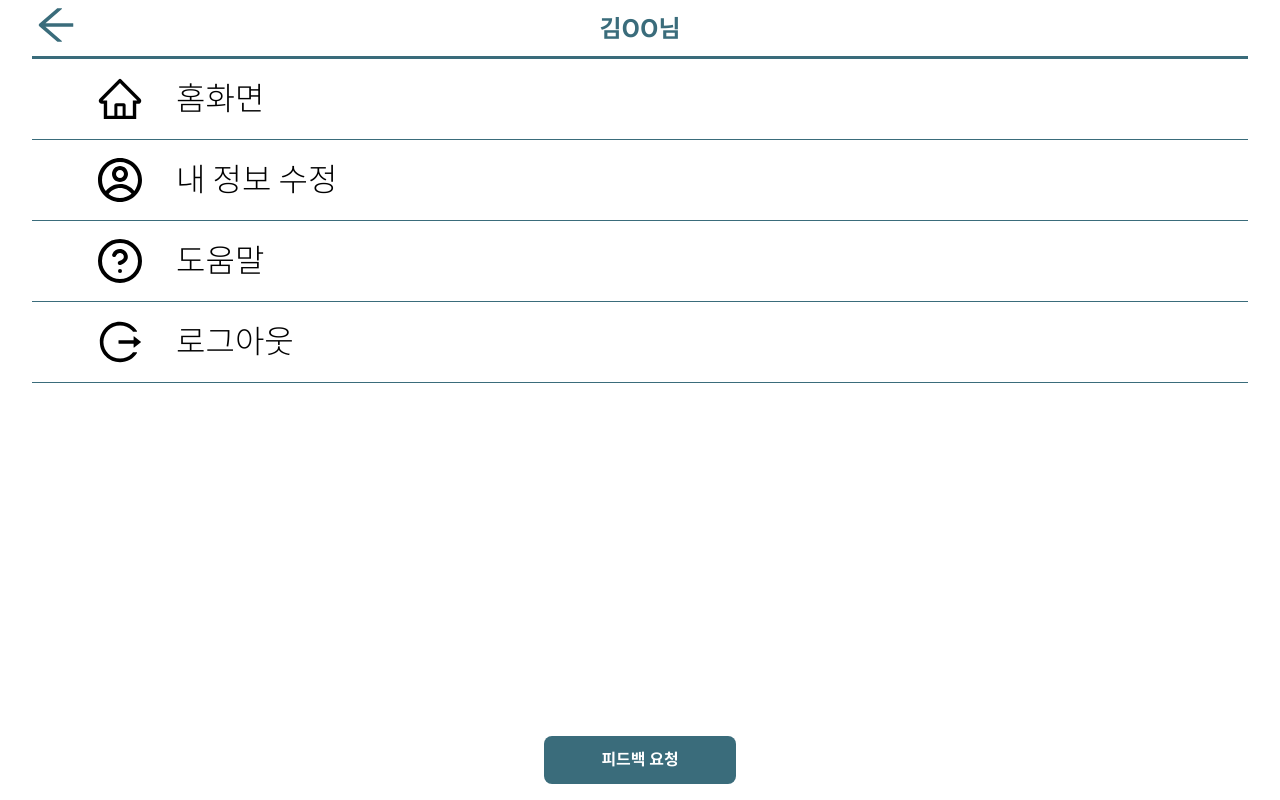
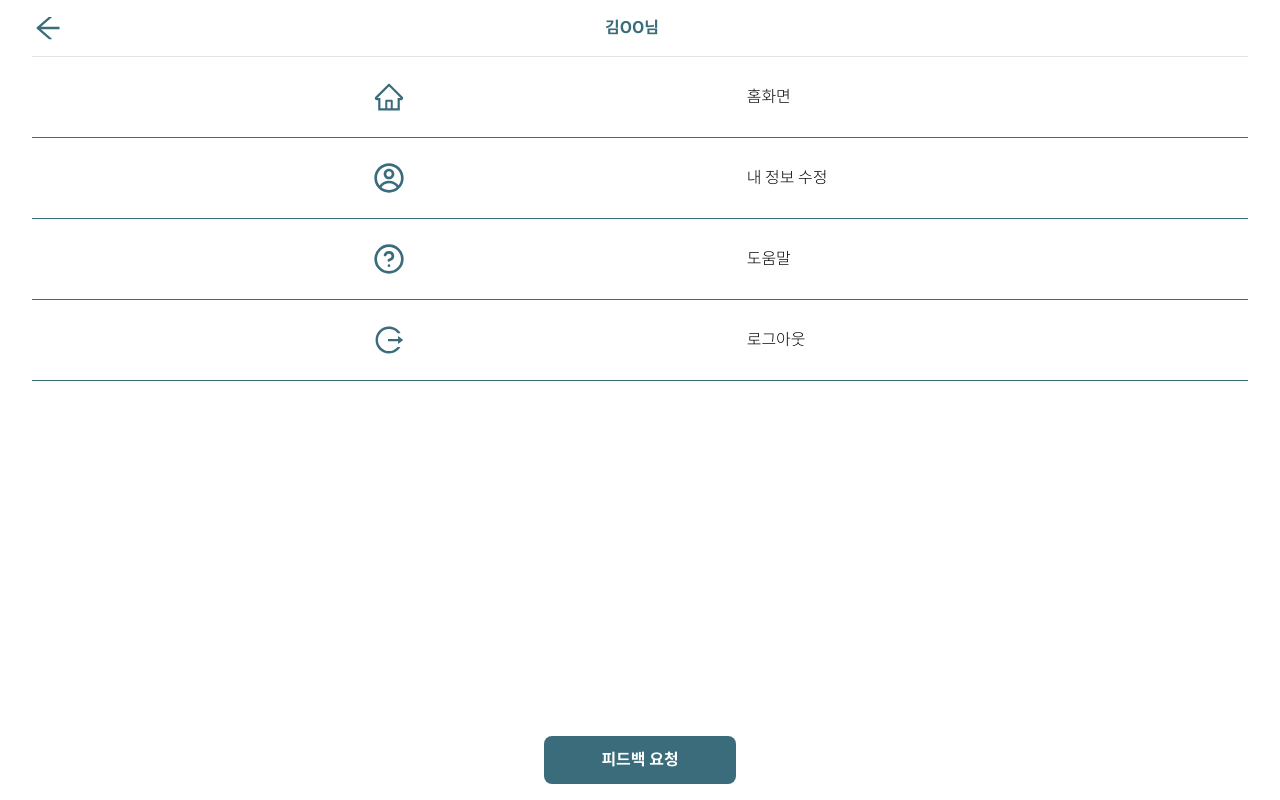
Before and after one commit to Gukss/GRISEFront, a React (Create React App) app in the folder grise/: page /ConsultRequest in a window 1280 px wide. Both pictures are taken after a click on the icon 1206 px from the left and 30 px from the top of the page. Built offline with nearby package versions, Linux system fonts and the light colour scheme.

Commit message:
1. 사이드바 디자인 변경 2. 상담 요청에 유효성 검사 추가   2.1 제목이랑 본문 둘 중 하나 안 채워 졌을 때 어떻게 나타낼지 정하기

```diff
--- a/grise/src/Pages/ConsultPage/Footer.jsx
+++ b/grise/src/Pages/ConsultPage/Footer.jsx
@@ -62,7 +62,7 @@ const Footer = () => {
           <input
             type="text"
             placeholder="피드백을 입력해주세요."
-            style={{ height: "100%", width: "75%", border: "none", flex: "1" }}
+            style={{ height: "100%", width: "75%", border: "none", flex: "1", }}
             onChange={(e) => {
               getComment(e);
             }}
--- a/grise/src/Pages/ConsultRequestPage/ConsultRequestPage.jsx
+++ b/grise/src/Pages/ConsultRequestPage/ConsultRequestPage.jsx
@@ -1,15 +1,32 @@
-import React,{useState} from "react";
+import React,{useState, useCallback} from "react";
 import styled from 'styled-components';
 import NavBar from '../NavBar'
 
 const ConsultRequestPage = ()=>{
   const [title, setTitle] = useState('');
   const [content,setContent] = useState('');
+  const [isTitle, setIsTitle] = useState(false);
+  const [isContent, setIsContent] = useState(false);
   const [postfiles, setPostfiles] = useState({
     file: [],
     previewURL: "",
   });
   const [fileName,setFileName] = useState('');
+
+	//제목 검사
+	const onChangeTitle = useCallback((e) => {
+		setTitle(e.target.value);
+		if (e.target.value.length > 2) {
+			setIsTitle(true);
+		};
+	})
+	//본문 검사
+	const onChangeContent = useCallback((e) => {
+		setContent(e.target.value);
+		if (e.target.value.length > 5) {
+			setIsContent(true);
+		};
+	})
 
   const uploadFile = (e) => {
     e.stopPropagation();
@@ -29,7 +46,14 @@ const ConsultRequestPage = ()=>{
     }
   };
 
-  const summitConsult = ()=>{
+	//제목이랑 본문 둘 중 하나 안 채워 졌을 때 어떻게 나타낼지 정하기
+  const summitConsult = () => {
+		if (isTitle && isContent) {
+			console.log("정상 제출");
+		}
+		else {
+			console.log("비정상 제출");
+		}
     const consult = {
       "request_consult":{
         "title": title,
@@ -39,33 +63,35 @@ const ConsultRequestPage = ()=>{
       }
     }
     console.log(consult);
-  }
+  };
+
   return (
     <Wrap>
-      <NavBar/>
+      <NavBar />
       <Title>제목</Title>
       <Input
-        type='text'
+        type="text"
         placeholder="제목을 입력해 주세요"
-        onChange={(e)=>{setTitle(e.target.value)}}
+        onChange={onChangeTitle}
       ></Input>
       <Title>본문</Title>
       <TextArea
         placeholder="피드백 받고 싶은 내용을 입력해 주세요"
-        onChange={(e)=>{setContent(e.target.value)}}/>
-      <div style={{width:'100%',height:'4.5rem'}}>
+        onChange={onChangeContent}
+      />
+      <div style={{ width: "100%", height: "4.5rem" }}>
         <Title>영상 업로드</Title>
-        <div style={{height:'2rem',display:'flex'}}>
+        <div style={{ height: "2rem", display: "flex" }}>
           <VideoInput htmlFor="input-file">업로드</VideoInput>
           <input
             id="input-file"
             type="file"
-            accept= "video/*"
-            name={'filename'}
-            style={{display:'none'}}
+            accept="video/*"
+            name={"filename"}
+            style={{ display: "none" }}
             onChange={uploadFile}
           />
-          <FileName >{fileName}</FileName>
+          <FileName>{fileName}</FileName>
         </div>
       </div>
 
--- a/grise/src/Pages/SideBar/SideBarContainer.jsx
+++ b/grise/src/Pages/SideBar/SideBarContainer.jsx
@@ -9,7 +9,7 @@ const SideBarContainer = forwardRef((props,ref)=> {
     return (
         <Contianer ref = {ref}>
             <SideBarHeader>
-                <CloseBtn onClick={onClickCloseBtn}><AiOutlineArrowLeft style={{width:'3rem',height:'3rem'}}></AiOutlineArrowLeft></CloseBtn>
+                <CloseBtn onClick={onClickCloseBtn}><AiOutlineArrowLeft style={{width:'2rem',height:'2rem'}}></AiOutlineArrowLeft></CloseBtn>
                 <Name>김OO님</Name>
                 <span style={{width:'3rem'}} />
             </SideBarHeader>
@@ -20,14 +20,15 @@ const SideBarContainer = forwardRef((props,ref)=> {
 
 const CloseBtn = styled.span`
     color:#3A6C7B;
-    width: 3rem;
+    display: flex;
+		align-items: center;
 `
 
 const Name = styled.span`
   font-family: "Noto Sans CJK KR";
   font-style: normal;
   font-weight: bold;
-  font-size: 1.5rem;
+  font-size: 1rem;
   color: #3A6C7B;
 `
 
@@ -49,10 +50,10 @@ const SideBarHeader = styled.div`
   align-items: center;
   margin-left: 2.5%;
   height: 3.5rem;
-    border-bottom: #3A6C7B solid 0.2rem;
-    font-family: 'Noto Sans CJK KR';
+  border-bottom: 1px solid rgb(227, 227, 227);
+  font-family: "Noto Sans CJK KR";
   font-style: normal;
   font-weight: bold;
-`
+`;
 
 export default SideBarContainer
--- a/grise/src/Pages/SideBar/SideBarList.jsx
+++ b/grise/src/Pages/SideBar/SideBarList.jsx
@@ -8,63 +8,95 @@ const SideBarList = () => {
   return (
     <div>
       <SideBarItem>
-        <Link to="/" style={{ textDecoration: 'none'}}>
+        <Link
+          to="/"
+          style={{
+            textDecoration: "none",
+            display: "flex",
+            alignItems: "center",
+            justifyContent: "space-evenly",
+          }}
+        >
           <AiOutlineHome
             style={{
-              float: 'left',
-              width:'3rem',
-              height:'3rem',
-              color:'#000000',
-              margin: '1rem 2rem 1rem 4rem'
+              float: "left",
+              width: "2rem",
+              height: "2rem",
+              color: "#3A6C7B",
+              margin: "1rem 0",
             }}
           />
           <Content>홈화면</Content>
         </Link>
       </SideBarItem>
       <SideBarItem>
-        <Link to="/" style={{ textDecoration: 'none'}}>
+        <Link
+          to="/"
+          style={{
+            textDecoration: "none",
+            display: "flex",
+            alignItems: "center",
+            justifyContent: "space-evenly",
+          }}
+        >
           <CgProfile
             style={{
-              float: 'left',
-              width:'3rem',
-              height:'3rem',
-              color:'#000000',
-              margin: '1rem 2rem 1rem 4rem'
+              float: "left",
+              width: "2rem",
+              height: "2rem",
+              color: "#3A6C7B",
+              margin: "1rem 0",
             }}
           />
           <Content>내 정보 수정</Content>
         </Link>
       </SideBarItem>
       <SideBarItem>
-        <Link to="/" style={{ textDecoration: 'none'}}>
+        <Link
+          to="/"
+          style={{
+            textDecoration: "none",
+            display: "flex",
+            alignItems: "center",
+            justifyContent: "space-evenly",
+          }}
+        >
           <FiHelpCircle
             style={{
-              float: 'left',
-              width:'3rem',
-              height:'3rem',
-              color:'#000000',
-              margin: '1rem 2rem 1rem 4rem'
+              float: "left",
+              width: "2rem",
+              height: "2rem",
+              color: "#3A6C7B",
+              margin: "1rem 0",
             }}
           />
           <Content>도움말</Content>
         </Link>
       </SideBarItem>
       <SideBarItem>
-        <Link to="/" style={{ textDecoration: 'none'}}>
+        <Link
+          to="/"
+          style={{
+            textDecoration: "none",
+            display: "flex",
+            alignItems: "center",
+            justifyContent: "space-evenly",
+          }}
+        >
           <AiOutlineLogout
             style={{
-              float: 'left',
-              width:'3rem',
-              height:'3rem',
-              color:'#000000',
-              margin: '1rem 2rem 1rem 4rem'
+              float: "left",
+              width: "2rem",
+              height: "2rem",
+              color: "#3A6C7B",
+              margin: "1rem 0",
             }}
           />
           <Content>로그아웃</Content>
         </Link>
       </SideBarItem>
     </div>
-  )
+  );
 }
 
 const Content = styled.div`
@@ -73,15 +105,16 @@ const Content = styled.div`
   font-family: 'Noto Sans CJK KR';
   font-style: normal;
   font-weight: 100;
-  font-size: 2rem;
+  font-size: 1rem;
   color: #000000;
+	width: 10rem;
 `
 
 const SideBarItem = styled.div`
   width: 95%;
   margin-left: 2.5%;
   height: 5rem;
-  border-bottom: #3A6C7B solid 0.1rem;
-`
+  border-bottom: #3a6c7b solid 0.1rem;
+`;
 
 export default SideBarList
```
Lines whose indentation alone changed are shown as unchanged.
